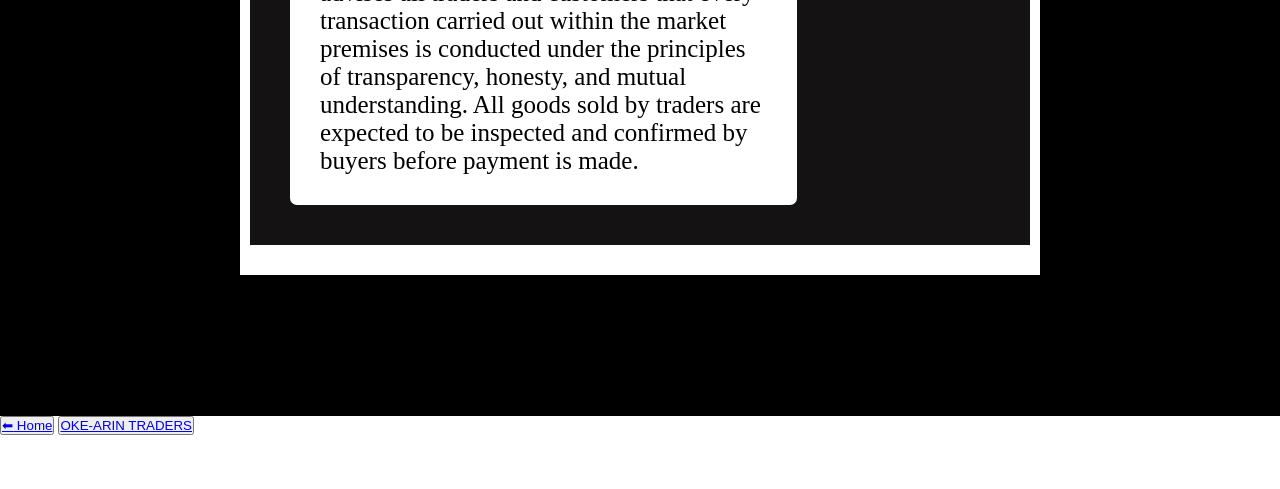
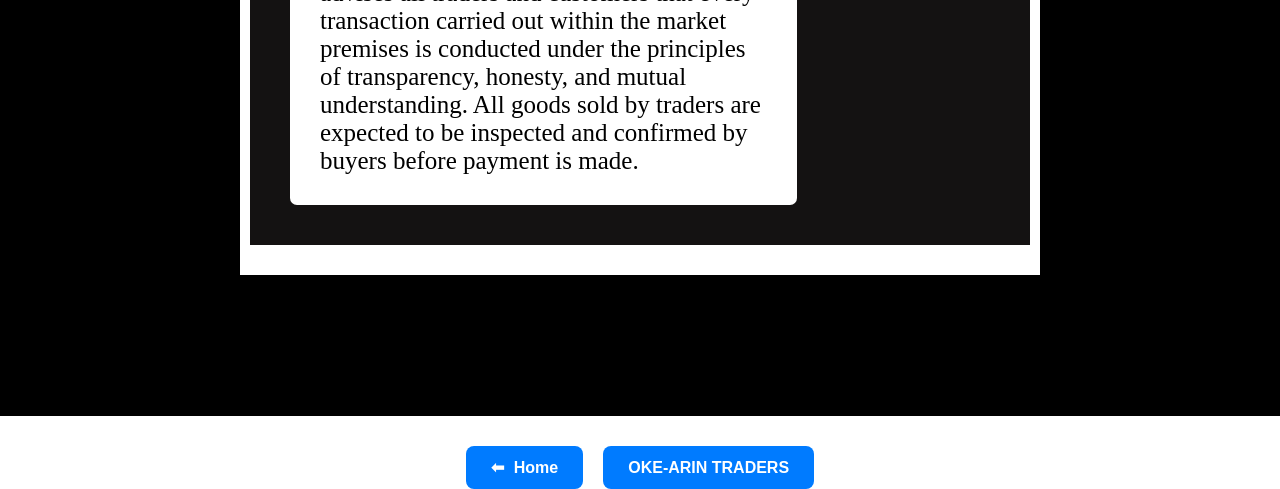
Before and after one commit to KINGS-HEART/OKE-ARIN-TRADERS-ASSOCIATION, a plain HTML site: page index.html in a window 1280 px wide. Shown: the part 384-873 px from the top of the page. Before the commit the page ends 819 px from the top, so only its background shows below. Drawn offline with Linux system fonts and the light colour scheme.

Commit message:
Enhanced and centered footer buttons in essay.css

```diff
--- a/essay.css
+++ b/essay.css
@@ -26,13 +26,6 @@ section {
 
 
 .main-container {
-  /* margin: 20px;
-  background-color: #fff;
-  padding: 10px 10px 30px 10px;
-  width: 100%;
-  max-width: 800px;
-  justify-content: center;
-  align-items: center; */
   margin: 20px;
   background-color: #fff;
   padding: 10px 10px 30px 10px;
@@ -49,10 +42,6 @@ section {
 }
 
 .sub-container {
-  /* background-color: #141212;
-  display: flex;
-  align-items: center;
-  padding-bottom: 40px; */
   display: flex;
   align-items: center;
   padding-bottom: 40px;
@@ -64,11 +53,6 @@ section {
 
 
 .parent-container {
-  /* margin-left: 40px;
-  width: 65%;
-  padding-top: 20px;
-  margin-top: 40px;
-  position: relative; */
   margin-left: 40px;
   width: 65%;
   padding-top: 20px;
@@ -79,17 +63,6 @@ section {
 
 
 .pinkText-container {
-  /* background-color: rgb(252, 9, 130);
-  width: 85%;
-  position: absolute;
-  top: 0;
-  display: flex;
-  justify-content: center;
-  align-items: center;
-  height: 4rem;
-  text-align: center;
-  margin-left: 25px;
-  border-radius: 4px; */
   background-color: rgb(252, 9, 130);
   width: 85%;
   position: absolute;
@@ -108,9 +81,6 @@ section {
 }
 
 .pinkText-container p {
-  /* font-weight: 700;
-  font-size: 40px;
-  font-weight: bolder; */
   font-weight: 700;
   font-size: 40px;
   font-size: bolder;
@@ -121,9 +91,6 @@ section {
 
 
 .whiteText-container {
-  /* background-color: #fff;
-  padding: 2vh 30px 30px 30px;
-  border-radius: 7px; */
   background-color: #fff;
   padding: 2vh 30px 30px 30px;
   border-radius:7px;
@@ -133,9 +100,6 @@ section {
 
 
 .whiteText-container p {
-  /* margin-top: 10%;
-  font-size: 25px;
-  text-align: left; */
   margin-top: 10%;
   font-size: 25px;
   text-align: left;
@@ -143,3 +107,41 @@ section {
 
 
 }
+
+
+footer {
+  text-align: center;
+  margin-top: 30px;
+}
+
+.btns {
+  display: flex;
+  justify-content: center; /* centers the buttons horizontally */
+  gap: 20px; /* space between buttons */
+}
+
+.btns button {
+  background-color: #007BFF; /* blue color */
+  color: white;
+  border: none;
+  padding: 12px 25px;
+  border-radius: 8px;
+  cursor: pointer;
+  font-size: 1rem;
+  font-weight: 600;
+  transition: all 0.3s ease;
+}
+
+.btns button:hover {
+  background-color: #0056b3; /* darker blue on hover */
+  transform: translateY(-2px); /* slight hover lift */
+}
+
+.btns button a {
+  text-decoration: none;
+  color: white;
+}
+
+.btns button a span {
+  margin-right: 5px;
+}
```
Also changed, not shown: OKE-SALES.html (+11 -3 lines).
